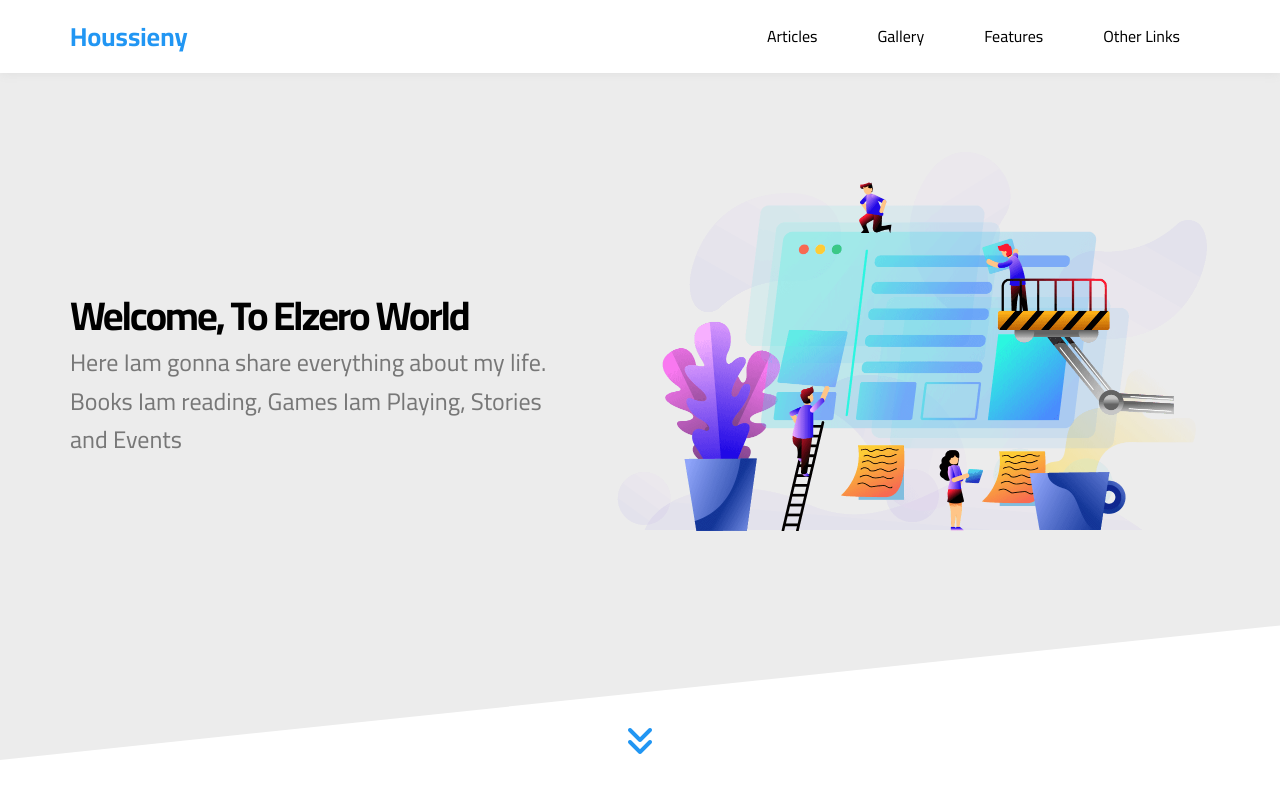
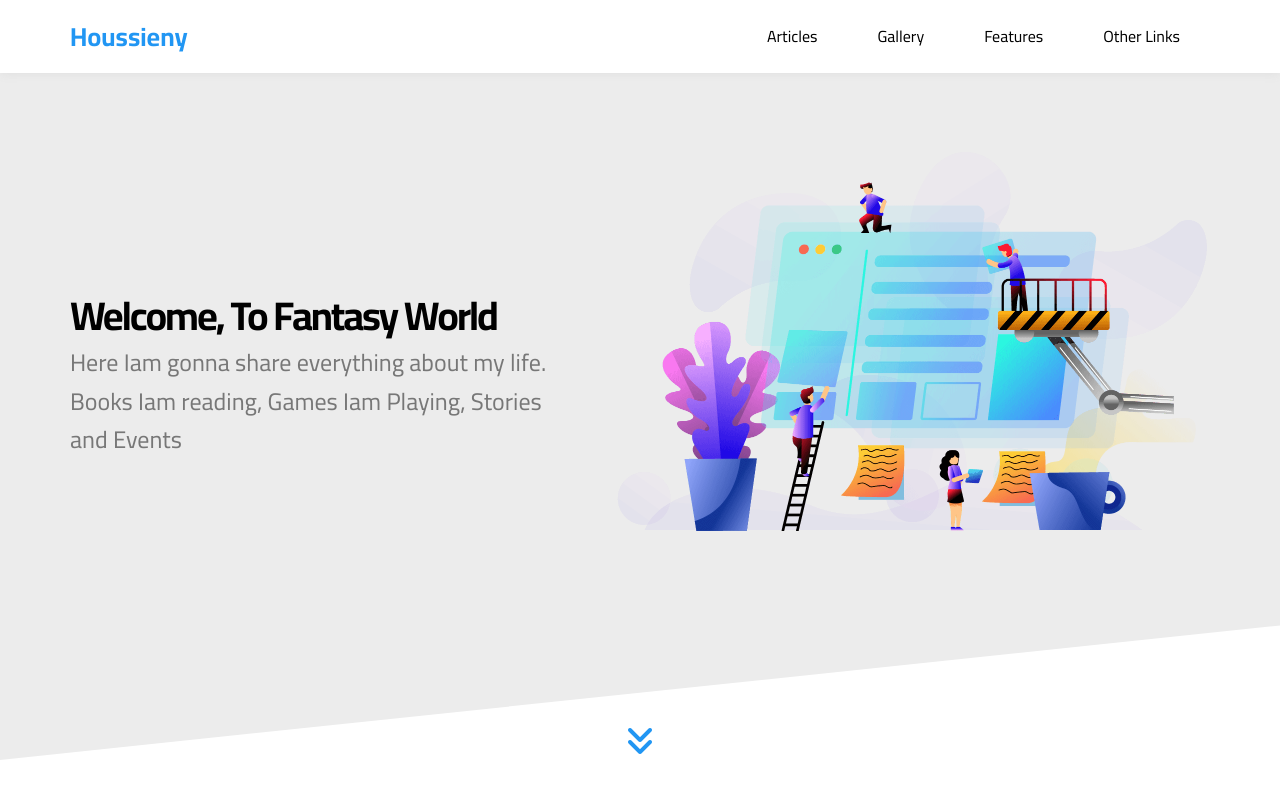
Before and after one commit to Mahmoudelhousiny/template-three, a plain HTML site: page index.html in a window 1280 px wide. Shown: the top 800 px of the page. Drawn offline with Linux system fonts and the light colour scheme.

Commit message:
Update index.html

```diff
--- a/index.html
+++ b/index.html
@@ -100,7 +100,7 @@
     <div class="landing">
       <div class="container">
         <div class="text">
-          <h1>Welcome, To Elzero World</h1>
+          <h1>Welcome, To Fantasy World</h1>
           <p>
             Here Iam gonna share everything about my life. Books Iam reading,
             Games Iam Playing, Stories and Events
```
